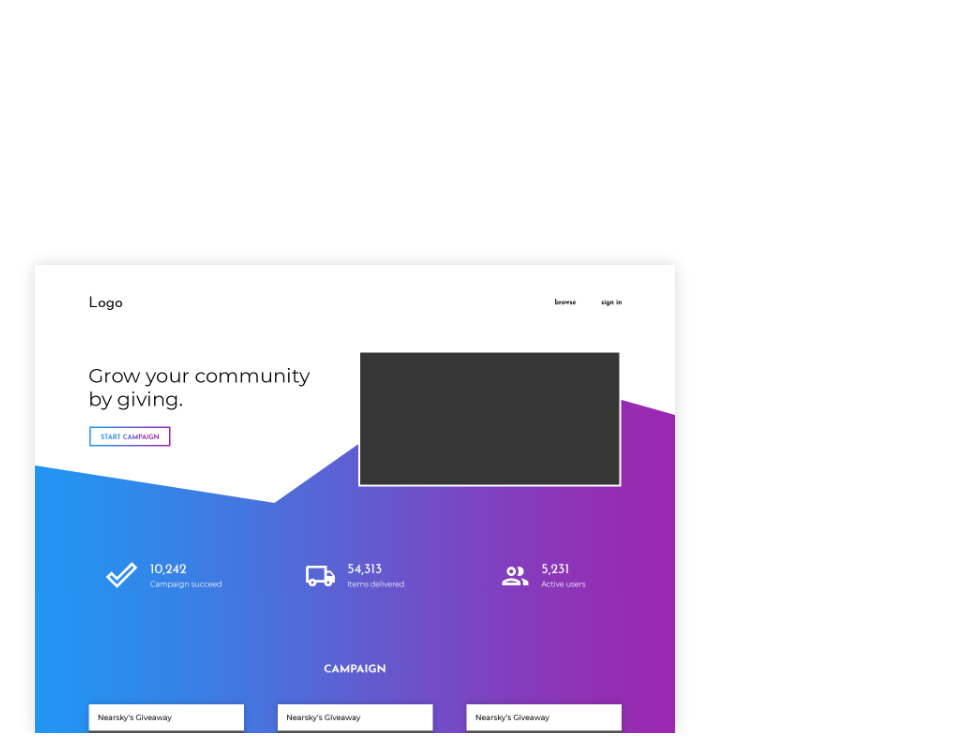
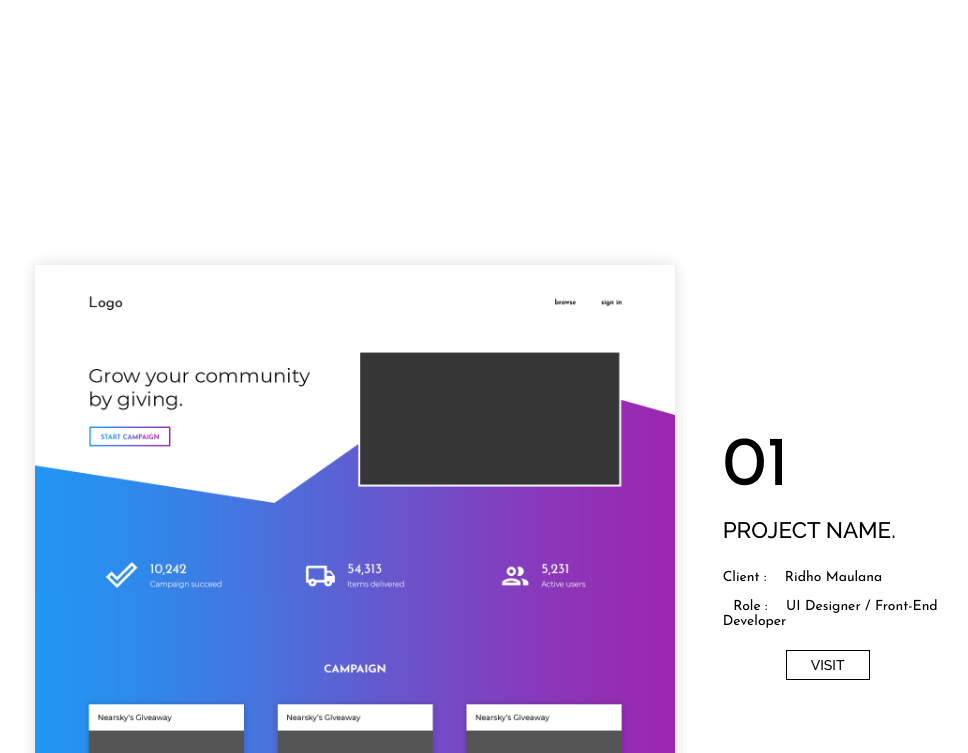
Before and after one commit to NearSkyHigh/nearskyhigh.github.io, a plain HTML site: page index.html in a window 1280 px wide. Shown: the part 587-1340 px from the top of the page, without its empty margins (72-1040 px from the left). Drawn offline with Linux system fonts and the light colour scheme.

Commit message:
Finished works section

```diff
--- a/css/style.css
+++ b/css/style.css
@@ -92,12 +92,12 @@ main {
 #home, #work {
     display: grid;
     grid-template-columns: repeat(12, 1fr);
-    grid-template-rows: repeat(4, minmax(64px, auto));
 }
 
 #home {
     grid-column: 1;
     grid-row: 1;
+    grid-template-rows: repeat(4, minmax(64px, auto));
 }
 
 .desc {
@@ -151,16 +151,88 @@ main {
 #work {
     grid-column: 1;
     grid-row: 2;
+    grid-template-rows: repeat(3, 64px) 468px;
 }
 
 #work img {
+    position: relative;
     box-sizing: border-box;
     grid-column: 2 / 8;
-    grid-row: 4;
+    grid-row: 4 / 6;
+    object-fit: cover;
     object-position: top;
-    object-fit: cover;
     width: 100%;
-    max-height: 468px;
+    height: 100%;
     overflow: hidden;
     box-shadow: 0 0px 16px rgba(0,0,0,0.08), 0 0px 16px rgba(0,0,0,0.08)
 }
+
+.workInfo {
+    position: relative;
+    box-sizing: border-box;
+    grid-column: 8 / 11;
+    grid-row: 4;
+    display: flex;
+    flex-direction: column;
+    align-items: start;
+    justify-content: center;
+    padding-top: 128px;
+    padding-left: 48px;
+    z-index: 99;
+}
+
+/* .workInfo:before {
+    content: '';
+    position: absolute;
+    top: 64px;
+    width: 110%;
+    height: 4px;
+    background: black;
+} */
+
+.workNo {
+    font-family: 'Josefin Sans', sans-serif;
+    font-size: 5rem;
+    font-weight: 500;
+    margin-bottom: 1rem;
+}
+
+.workNo:before {
+    content: '0';
+}
+
+.workTitle {
+    font-family: 'Raleway', sans-serif;
+    font-weight: 500;
+    font-size: 1.6rem;
+    text-transform: uppercase;
+    margin-bottom: 1.4rem;
+}
+
+.workClient, .workRole {
+    font-family: 'Josefin Sans', sans-serif;
+    font-size: 1rem;
+    margin: .5rem 0;
+}
+
+.workClient:before {
+    content: 'Client : ';
+    margin-right: 1rem;
+}
+
+.workRole:before {
+    content: 'Role : ';
+    padding-left: 0.75rem;
+    margin-right: 1rem;
+}
+
+.workVisit {
+    font-family: 'Raleway', sans-serif;
+    color: black;
+    font-weight: 500;
+    text-decoration: none;
+    text-transform: uppercase;
+    margin: 1rem 4.5rem;
+    padding: 6px 24px;
+    border: 1px solid black;
+}
--- a/index.html
+++ b/index.html
@@ -32,6 +32,15 @@
         </section>
         <section id="work">
             <img src="./img/work-01.png" alt="Project Name">
+            <div class="workInfo">
+                <div class="workNo">1</div>
+                <div class="workTitle">
+                    project name.
+                </div>
+                <div class="workClient">Ridho Maulana</div>
+                <div class="workRole">UI Designer / Front-End Developer</div>
+                <a class="workVisit" href="#">Visit</a>
+            </div>
         </section>
     </main>
 </body>
```
Also changed, not shown: 1 other file.
